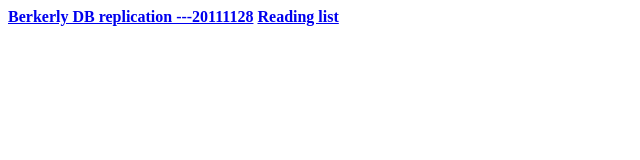
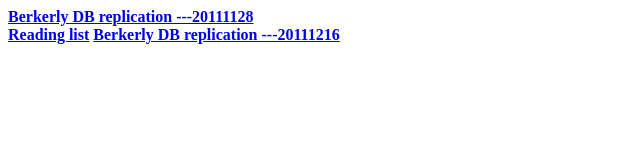
Before and after one commit to comain/comain.github.com, a plain HTML site: page index.html in a window 1280 px wide. Shown: the whole page, without its empty margins (0-640 px from the left). Drawn offline with Linux system fonts and the light colour scheme.

Commit message:
add jabberd_cluster

```diff
--- a/index.html
+++ b/index.html
@@ -1,2 +1,5 @@
 <a href = "blog/bdb_ha.txt"><b> Berkerly DB replication ---20111128</b></a>
+<br>
 <a href = "blog/reading.html"><b> Reading list</b></a>
+<a href = "blog/jabberd_cluster.txt"><b> Berkerly DB replication ---20111216</b></a>
+<br>
```
Also changed, not shown: blog/jabberd_cluster.txt (added).
